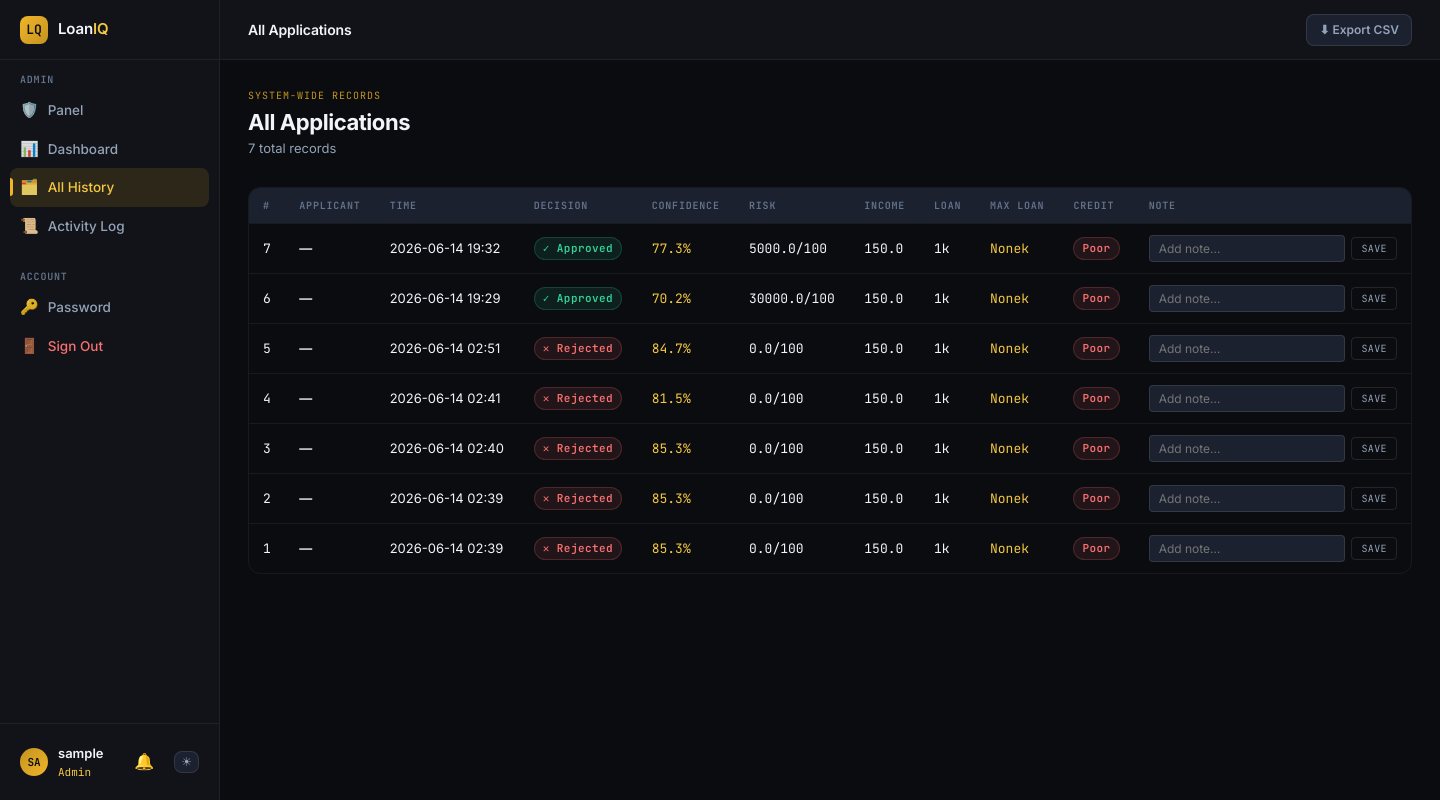
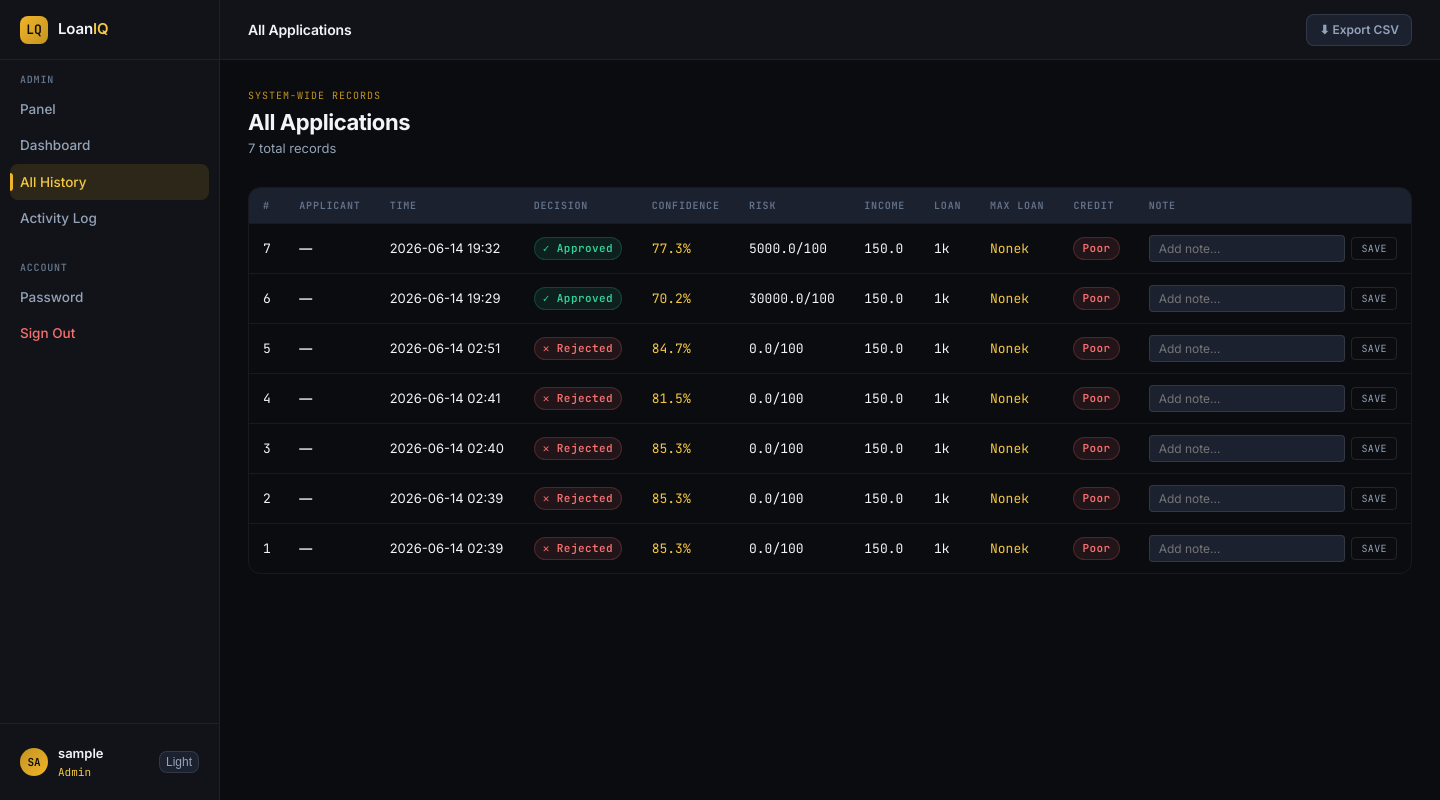
Before and after one commit to hassan-ali786/loan-approval-system, a Flask app: page /history in a window 1440 px wide. Run offline with Flask 3, Linux system fonts and the light colour scheme; a user stored in the database is signed in; data comes from the database, SQL or seed files in the repository; data that the repository does not hold is empty; parts of the project's set-up code (start-up, migrations or seed data) failed here and were passed over.

Commit message:
style: remove all emojis, replace with clean text labels for professional look

```diff
--- a/static/js/theme.js
+++ b/static/js/theme.js
@@ -4,13 +4,13 @@ document.documentElement.setAttribute('data-theme', saved);
 
 const themeBtn = document.getElementById('themeToggle');
 if (themeBtn) {
-    themeBtn.textContent = saved === 'dark' ? '☀' : '🌙';
+    themeBtn.textContent = saved === 'dark' ? 'Light' : 'Dark';
     themeBtn.addEventListener('click', () => {
         const current = document.documentElement.getAttribute('data-theme');
         const next    = current === 'dark' ? 'light' : 'dark';
         document.documentElement.setAttribute('data-theme', next);
         localStorage.setItem('loaniq-theme', next);
-        themeBtn.textContent = next === 'dark' ? '☀' : '🌙';
+        themeBtn.textContent = next === 'dark' ? 'Light' : 'Dark';
     });
 }
 
--- a/templates/base_admin.html
+++ b/templates/base_admin.html
@@ -19,26 +19,26 @@
             <div class="sidebar-section">
                 <div class="sidebar-section-label">Admin</div>
                 <a href="/admin" class="sidebar-link {% block nav_admin %}{% endblock %}">
-                    <span class="sidebar-link-icon">🛡️</span> Panel
+                    Panel
                 </a>
                 <a href="/dashboard" class="sidebar-link {% block nav_dashboard %}{% endblock %}">
-                    <span class="sidebar-link-icon">📊</span> Dashboard
+                    Dashboard
                 </a>
                 <a href="/history" class="sidebar-link {% block nav_history %}{% endblock %}">
-                    <span class="sidebar-link-icon">🗂️</span> All History
+                    All History
                 </a>
                 <a href="/admin/activity-log" class="sidebar-link {% block nav_activity %}{% endblock %}">
-                    <span class="sidebar-link-icon">📜</span> Activity Log
+                    Activity Log
                 </a>
             </div>
 
             <div class="sidebar-section">
                 <div class="sidebar-section-label">Account</div>
                 <a href="/change-password" class="sidebar-link {% block nav_password %}{% endblock %}">
-                    <span class="sidebar-link-icon">🔑</span> Password
+                    Password
                 </a>
                 <a href="/logout" class="sidebar-link" style="color:var(--red);">
-                    <span class="sidebar-link-icon">🚪</span> Sign Out
+                    Sign Out
                 </a>
             </div>
         </nav>
@@ -52,7 +52,7 @@
                 </div>
                 <div class="bell-wrap" style="margin-right:4px;">
                     <button class="bell-btn" id="bellBtn" onclick="toggleBell()">
-                        🔔
+
                         {% if unread_count > 0 %}
                         <span class="bell-badge">{{ unread_count }}</span>
                         {% endif %}
@@ -62,14 +62,14 @@
                         <div id="bellList"><div class="bell-empty">Loading...</div></div>
                     </div>
                 </div>
-                <button class="theme-btn" id="themeToggle" style="padding:4px 6px; font-size:12px;">☀</button>
+                <button class="theme-btn" id="themeToggle" style="padding:4px 6px; font-size:12px;">Theme</button>
             </div>
         </div>
     </aside>
 
     <div class="main">
         <div class="topbar">
-            <button class="sidebar-toggle" id="sidebarToggle">☰</button>
+            <button class="sidebar-toggle" id="sidebarToggle">≡</button>
             <div class="topbar-title">{% block topbar_title %}{% endblock %}</div>
             <div class="topbar-actions">{% block topbar_actions %}{% endblock %}</div>
         </div>
```
Also changed, not shown: templates/base_user.html (+10 -10 lines).
